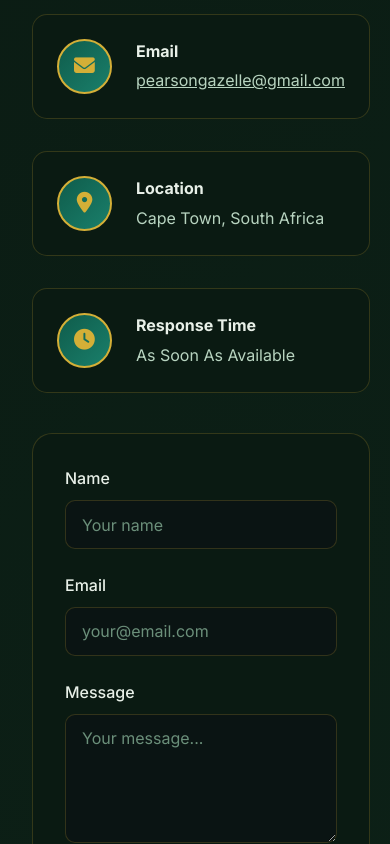
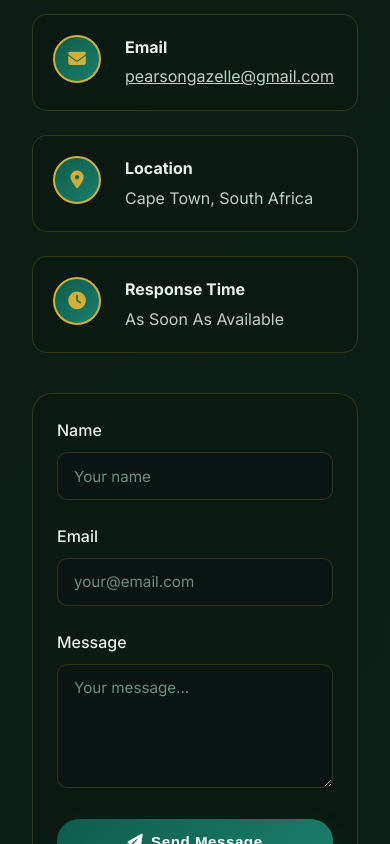
Before and after one commit to Gazelle608/Portfolio, a Vue app: page / in a window 390 px wide. Shown: the part 4460-5304 px from the top of the page. Built offline with nearby package versions, Linux system fonts and the light colour scheme.

Commit message:
final countdown

```diff
--- a/src/components/Contact.vue
+++ b/src/components/Contact.vue
@@ -322,5 +322,38 @@
     grid-template-columns: 1fr;
     gap: 2.5rem;
   }
+
+  .contact-info {
+    gap: 1.5rem;
+  }
+
+  .info-card {
+    flex-wrap: wrap;
+    align-items: flex-start;
+    padding: 1.25rem;
+  }
+
+  .contact-icon {
+    width: 48px;
+    height: 48px;
+    font-size: 1.1rem;
+  }
+
+  .info-card h4 {
+    font-size: 1rem;
+  }
+
+  .info-card p,
+  .info-card a {
+    word-break: break-word;
+  }
+
+  .contact-form {
+    padding: 1.5rem;
+  }
+
+  .form-control {
+    font-size: 0.95rem;
+  }
 }
 </style>
```
